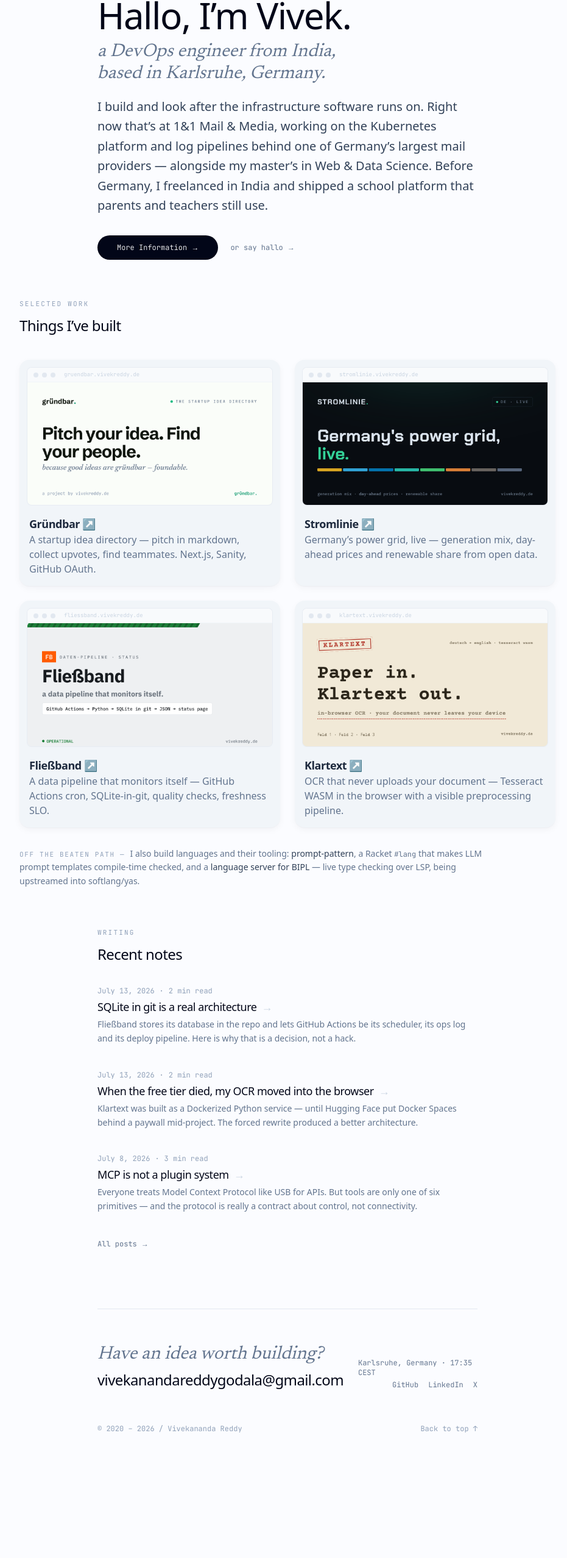
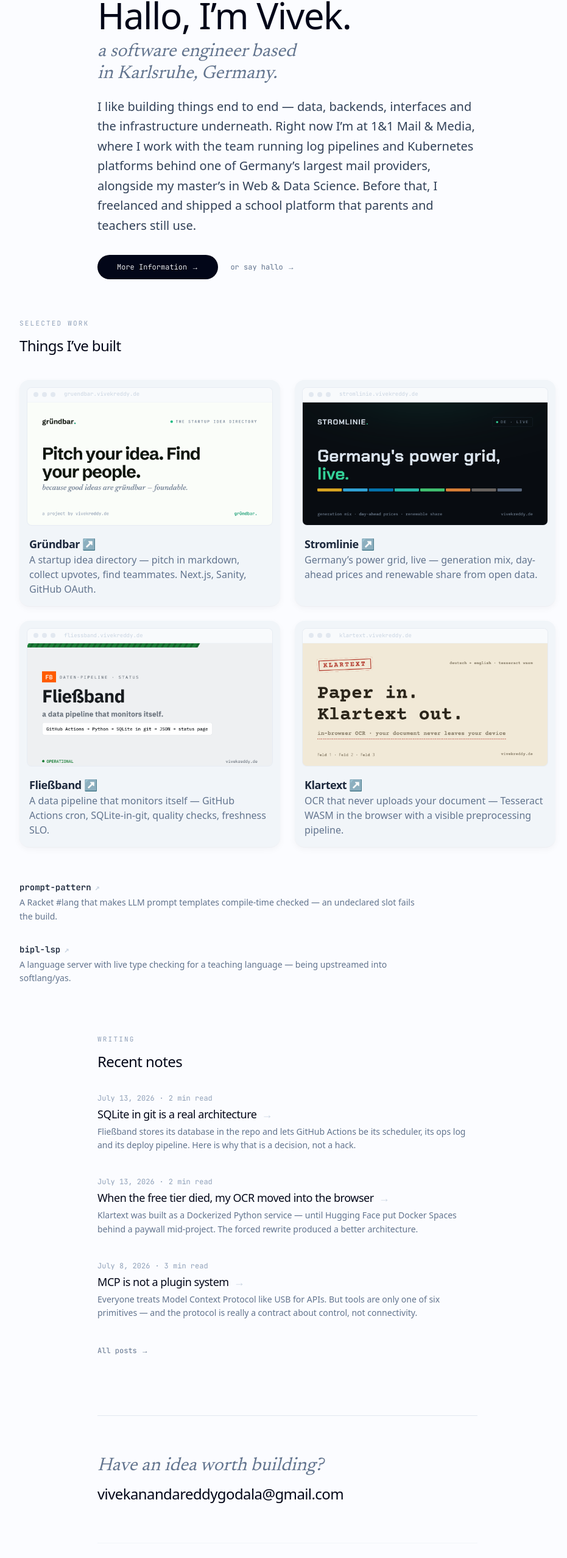
Before and after one commit to VivekanandaReddy3/portfolio, a Next.js app: page / in a window 1280 px wide. Shown: the part 174-2729 px from the top of the page at 61% size, without its empty margins (168-1099 px from the left). Before the commit the page ends 2565 px from the top, so only its background shows below. Built offline with nearby package versions, Linux system fonts and the light colour scheme.

Commit message:
copy pass: broad engineer identity, team-framed 1&1 wording, personal info page, decongested footer, language notes as rows

```diff
--- a/app/info/page.tsx
+++ b/app/info/page.tsx
@@ -43,7 +43,7 @@
     period: 'Sep 2025 — Present',
     current: true,
     summary:
-      'Building log-ingestion pipelines and the Kubernetes platform they run on — standing up RKE2 clusters end to end, from Terraform’d VMs to GitOps-managed workloads with full observability.',
+      'Part of the team building log-ingestion pipelines and the Kubernetes platform they run on — my share ranges from Terraform’d VMs and RKE2 cluster bring-up to GitOps and observability.',
     tags: ['Kubernetes', 'Terraform', 'Ansible', 'ArgoCD', 'Observability'],
   },
   {
@@ -157,27 +157,28 @@
         style={{ '--stagger': 1 } as React.CSSProperties}
       >
         <p>
-          I’m Vivekananda Reddy Godala — a DevOps working student at 1&amp;1
-          Mail &amp; Media in Karlsruhe and an M.Sc. Web &amp; Data Science
-          student at the University of Koblenz. I moved to Germany from
-          Hyderabad in 2024, and I’ve been building things nonstop since.
+          I’m Vivekananda Reddy Godala — Vivek. I live in Karlsruhe, work as
+          a DevOps working student at 1&amp;1 Mail &amp; Media, and study
+          Web &amp; Data Science at the University of Koblenz. At work I
+          help my team keep log pipelines and Kubernetes clusters running —
+          the kind of engineering where you notice everything you took for
+          granted the moment it breaks.
         </p>
         <p>
-          At work I help build log-ingestion pipelines and the Kubernetes
-          platform underneath them. In practice that means standing up RKE2
-          clusters end to end — Terraform’d VMs on Harvester, Ansible for
-          cluster bring-up, Vault with External Secrets and cert-manager for
-          the trust layer, ArgoCD for GitOps, Ceph for storage — and wiring
-          the observability that keeps it all honest: Prometheus,
-          Alertmanager, Grafana, OpenSearch and OpenTelemetry pipelines.
+          What actually drives me is taking an idea the whole way: from “what
+          if” to something with a URL that strangers can use. That’s why my
+          evenings produce things like a startup-idea directory, a live map
+          of Germany’s power grid, and OCR that runs entirely in your
+          browser — each one an excuse to learn a corner of the stack
+          properly. Lately the rabbit hole is language engineering: I’ve
+          built a small language and a language server, and I’m fascinated
+          by how much a compiler can catch before a human has to.
         </p>
         <p>
-          Outside work I ship small, opinionated products — they live on the{' '}
-          <Link href="/">home page</Link> — and I have a soft spot for
-          language engineering: a Racket <code>#lang</code> that makes LLM
-          prompt templates compile-time checked, and a language server for a
-          teaching language that’s being upstreamed into the softlang/yas
-          repository.
+          When I’m not shipping something, I’m usually writing about what I
+          learned on the <Link href="/posts">notes page</Link>, or slowly
+          winning my fight with the German language — B1 in progress,
+          Anmeldung vocabulary already battle-tested.
         </p>
         <p>
           If any of this sounds like your kind of engineering, say hallo:{' '}
--- a/app/layout.tsx
+++ b/app/layout.tsx
@@ -92,23 +92,23 @@
         <footer className="container-page mt-24 pb-10">
           <hr className="border-slate-200" />
 
-          <div className="flex flex-col gap-6 py-14 md:flex-row md:items-end md:justify-between">
-            <div>
+          <div className="py-16">
             <p className="font-serif text-2xl text-slate-500 italic md:text-3xl">
               Have an idea worth building?
             </p>
             <Link
               href="mailto:vivekanandareddygodala@gmail.com"
-                className="link-underline mt-2 inline-block text-xl font-medium tracking-tight text-slate-950 md:text-2xl"
+              className="link-underline mt-3 inline-block text-xl font-medium tracking-tight text-slate-950 md:text-2xl"
             >
               vivekanandareddygodala@gmail.com
             </Link>
           </div>
-            <div className="flex flex-col gap-1 font-mono text-xs text-slate-500 md:items-end">
-              <span>
+
+          <div className="flex flex-wrap items-center justify-between gap-x-8 gap-y-3 border-t border-slate-100 py-6 font-mono text-xs text-slate-500">
+            <span className="whitespace-nowrap">
               Karlsruhe, Germany · <LocalTime />
             </span>
-              <div className="flex gap-4">
+            <div className="flex gap-6">
                 <Link
                   href="https://github.com/vivekanandareddy3"
                   target="_blank"
@@ -135,7 +135,6 @@
                 </Link>
             </div>
           </div>
-          </div>
 
           <div className="flex items-center justify-between gap-4 font-mono text-xs text-slate-400">
             <span>© 2020 – 2026 / Vivekananda Reddy</span>
--- a/app/page.tsx
+++ b/app/page.tsx
@@ -126,7 +126,7 @@
           >
             Hallo, I’m Vivek.
             <span className="mt-3 block font-serif text-2xl font-normal tracking-normal text-slate-500 italic md:text-3xl">
-              a DevOps engineer from India, based in Karlsruhe, Germany.
+              a software engineer based in Karlsruhe, Germany.
             </span>
           </h1>
 
@@ -134,12 +134,13 @@
             className="reveal mb-4 max-w-2xl text-lg leading-relaxed text-slate-700 md:text-xl"
             style={{ '--stagger': 2 } as React.CSSProperties}
           >
-            I build and look after the infrastructure software runs on. Right
-            now that’s at 1&amp;1 Mail &amp; Media, working on the Kubernetes
-            platform and log pipelines behind one of Germany’s largest mail
-            providers — alongside my master’s in Web &amp; Data Science.
-            Before Germany, I freelanced in India and shipped a school
-            platform that parents and teachers still use.
+            I like building things end to end — data, backends, interfaces
+            and the infrastructure underneath. Right now I’m at 1&amp;1
+            Mail &amp; Media, where I work with the team running log
+            pipelines and Kubernetes platforms behind one of Germany’s
+            largest mail providers, alongside my master’s in Web &amp; Data
+            Science. Before that, I freelanced and shipped a school platform
+            that parents and teachers still use.
           </p>
 
           <div
@@ -181,33 +182,46 @@
           ))}
         </div>
 
-        <ScrollReveal className="mt-8">
-          <p className="max-w-3xl text-sm leading-relaxed text-slate-500">
-            <span className="font-mono text-[11px] tracking-[0.15em] text-slate-400 uppercase">
-              Off the beaten path —{' '}
-            </span>
-            I also build languages and their tooling:{' '}
+        <div className="mt-10 flex flex-col">
+          <ScrollReveal>
             <Link
               href="https://github.com/VivekanandaReddy3/sle-prompt-pattern"
               target="_blank"
               rel="noopener noreferrer"
-              className="link-underline font-medium text-slate-700"
+              className="group -mx-4 flex flex-col gap-1 rounded-xl px-4 py-4 transition-colors duration-300 hover:bg-slate-100"
             >
-              prompt-pattern
+              <h3 className="font-mono text-sm font-semibold text-slate-800">
+                prompt-pattern
+                <span className="ml-1.5 inline-block text-slate-300 transition-all duration-300 group-hover:translate-x-1 group-hover:text-slate-600">
+                  ↗
+                </span>
+              </h3>
+              <p className="max-w-2xl text-sm leading-relaxed text-slate-500">
+                A Racket #lang that makes LLM prompt templates compile-time
+                checked — an undeclared slot fails the build.
+              </p>
             </Link>
-            , a Racket <code className="font-mono text-xs">#lang</code> that
-            makes LLM prompt templates compile-time checked, and a{' '}
+          </ScrollReveal>
+          <ScrollReveal delay={80}>
             <Link
               href="https://github.com/VivekanandaReddy3/sle-bipl-lsp"
               target="_blank"
               rel="noopener noreferrer"
-              className="link-underline font-medium text-slate-700"
+              className="group -mx-4 flex flex-col gap-1 rounded-xl px-4 py-4 transition-colors duration-300 hover:bg-slate-100"
             >
-              language server for BIPL
-            </Link>{' '}
-            — live type checking over LSP, being upstreamed into softlang/yas.
-          </p>
-        </ScrollReveal>
+              <h3 className="font-mono text-sm font-semibold text-slate-800">
+                bipl-lsp
+                <span className="ml-1.5 inline-block text-slate-300 transition-all duration-300 group-hover:translate-x-1 group-hover:text-slate-600">
+                  ↗
+                </span>
+              </h3>
+              <p className="max-w-2xl text-sm leading-relaxed text-slate-500">
+                A language server with live type checking for a teaching
+                language — being upstreamed into softlang/yas.
+              </p>
+            </Link>
+          </ScrollReveal>
+        </div>
       </section>
 
       {latestPosts.length > 0 && (
--- a/lib/site.ts
+++ b/lib/site.ts
@@ -1,4 +1,4 @@
 export const SITE_URL = 'https://vivekreddy.de';
 export const SITE_NAME = 'Vivekananda Reddy';
 export const SITE_DESCRIPTION =
-  'Software Developer | Passionate about code, design & problem-solving | Germany.';
+  'Software engineer in Karlsruhe, Germany — building live products across web, data and infrastructure.';
```
Lines whose indentation alone changed are shown as unchanged.
